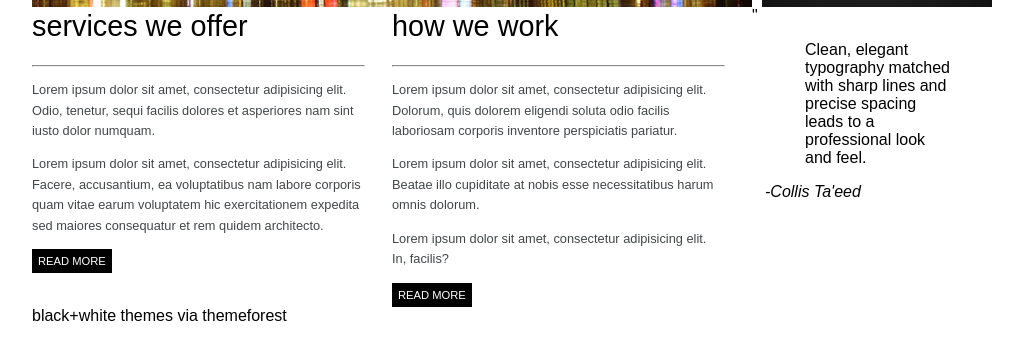
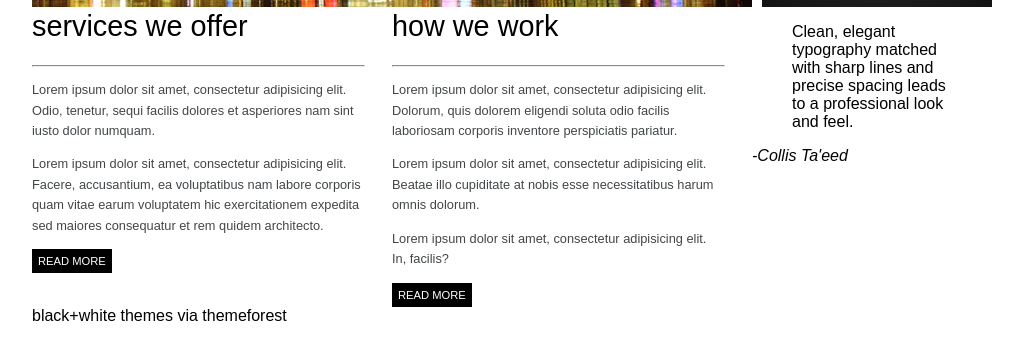
Before and after one commit to filipnils/blackwhite, a plain HTML site: page index.html in a window 1280 px wide. Shown: the part 343-702 px from the top of the page, without its empty margins (128-1151 px from the left). Drawn offline with Linux system fonts and the light colour scheme.

Commit message:
Changed main-quote

```diff
--- a/sass/screen.scss
+++ b/sass/screen.scss
@@ -144,15 +144,8 @@ $text-grey: #424648;
 	}
 
 	.main-quote {
-		margin-left: 733px;
-	}
-
-	&:before {
-		content: '"';
-	}
-
-	&:after {
-		content: '"';
+		width: 25%;
+		float: left;
 	}
 }
 
```
Also changed, not shown: stylesheets/screen.css.
